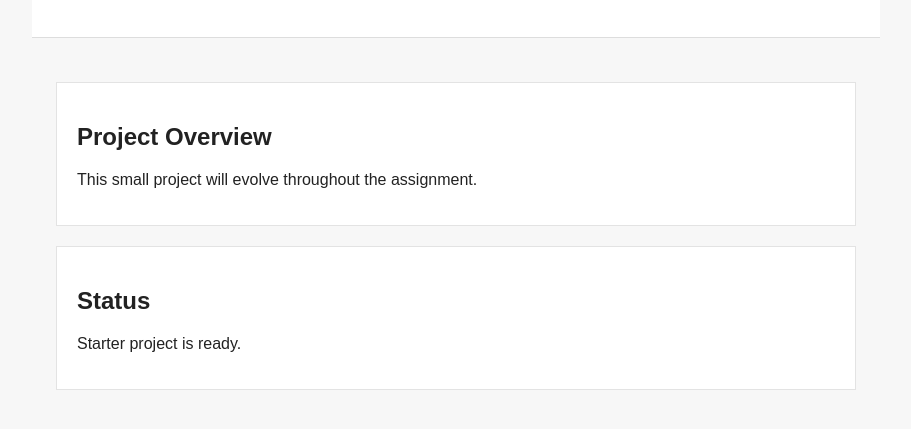
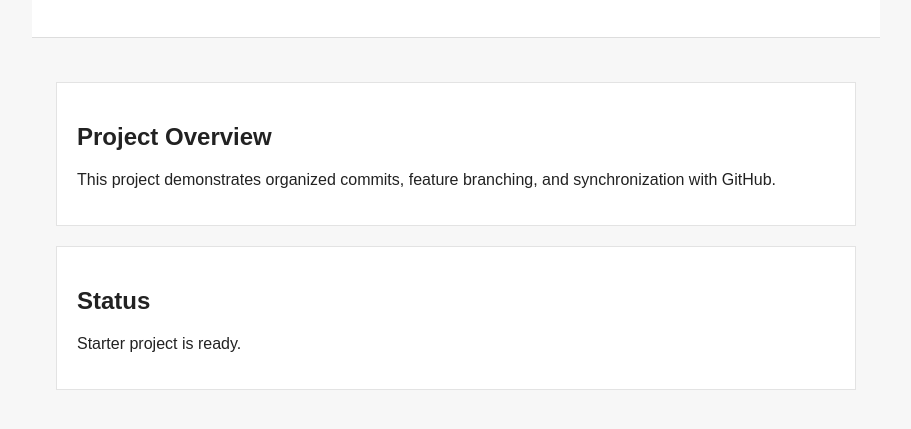
Before and after one commit to Hafsa-mhf/git-session1-Hafsa-mhf, a plain HTML site: page index.html in a window 1280 px wide. Shown: the part 125-554 px from the top of the page, without its empty margins (184-1095 px from the left). Drawn offline with Linux system fonts and the light colour scheme.

Commit message:
Clarify the project overview

```diff
--- a/index.html
+++ b/index.html
@@ -14,7 +14,7 @@
   <main>
     <section id="overview">
       <h2>Project Overview</h2>
-      <p>This small project will evolve throughout the assignment.</p>
+      <p>This project demonstrates organized commits, feature branching, and synchronization with GitHub.</p>
     </section>
     <section id="status">
       <h2>Status</h2>
```
